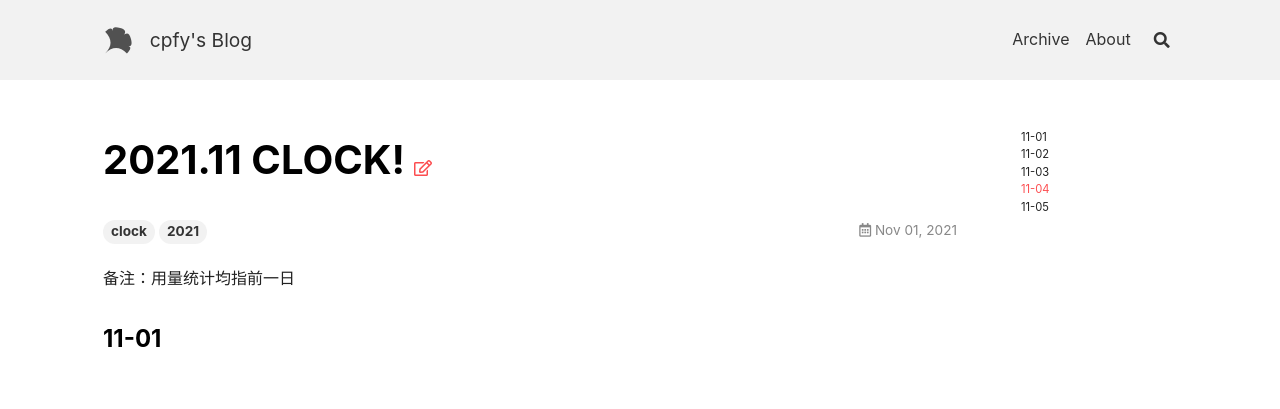
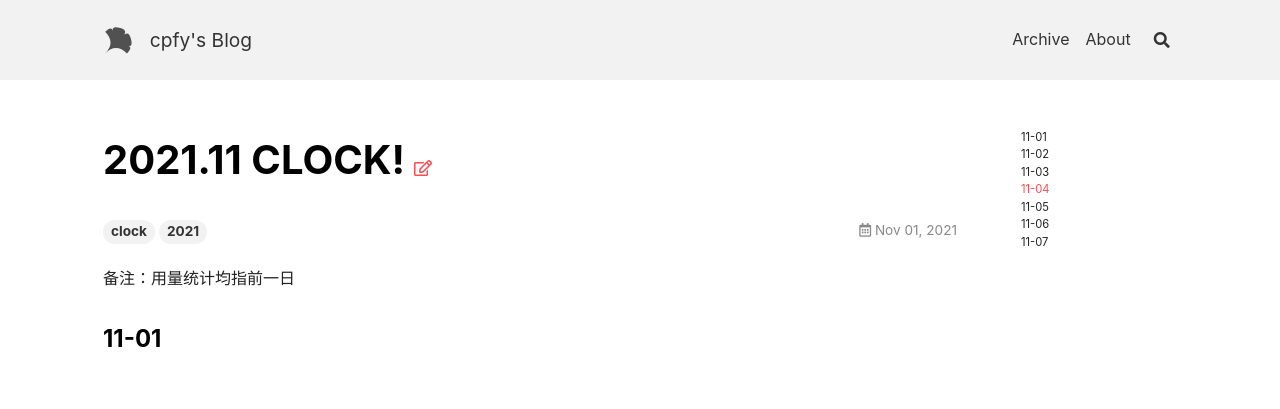
Before and after one commit to cpfy/cpfy.github.io, a Jekyll site: the page built from _posts/2021-11-01-2021.11 CLOCK!.md, in a window 1280 px wide and 900 px high. Shown: the top 409 px of the window. Built offline with Jekyll 4.4.1, drawn with Linux system fonts in a browser that asks for light colours; nearby versions of some CDN libraries.

Commit message:
update 2021-11-07

```diff
--- a/_posts/2021-11-01-2021.11 CLOCK!.md
+++ b/_posts/2021-11-01-2021.11 CLOCK!.md
@@ -24,3 +24,11 @@ tags: clock 2021
 ### 11-05
 
 ![2021-11-05](/assets/images/clock/2021-11-05.jpg)
+
+### 11-06
+
+![2021-11-06](/assets/images/clock/2021-11-06.jpg)
+
+### 11-07
+
+![2021-11-07](/assets/images/clock/2021-11-07.jpg)
```
Also changed, not shown: assets/images/clock/2021-11-06.jpg (added), assets/images/clock/2021-11-07.jpg (added).
